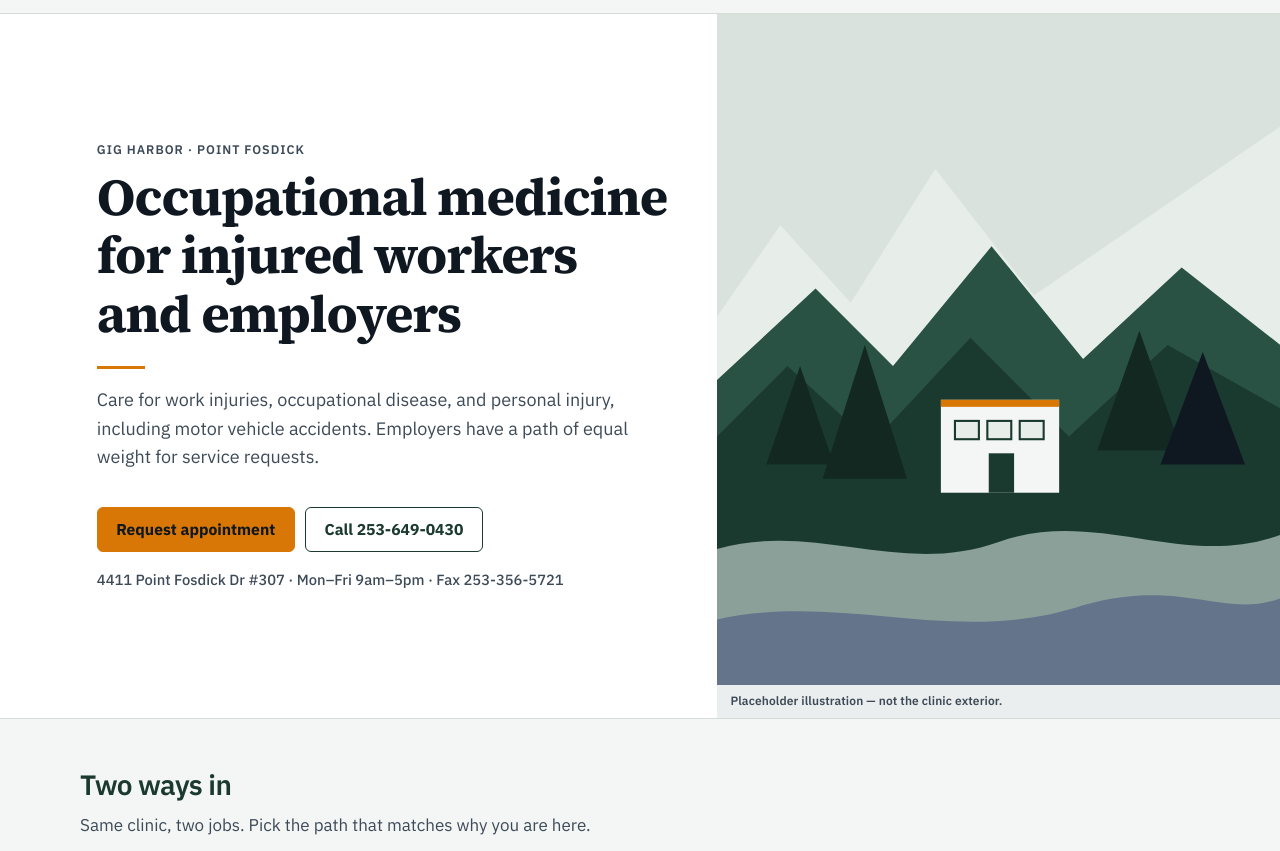
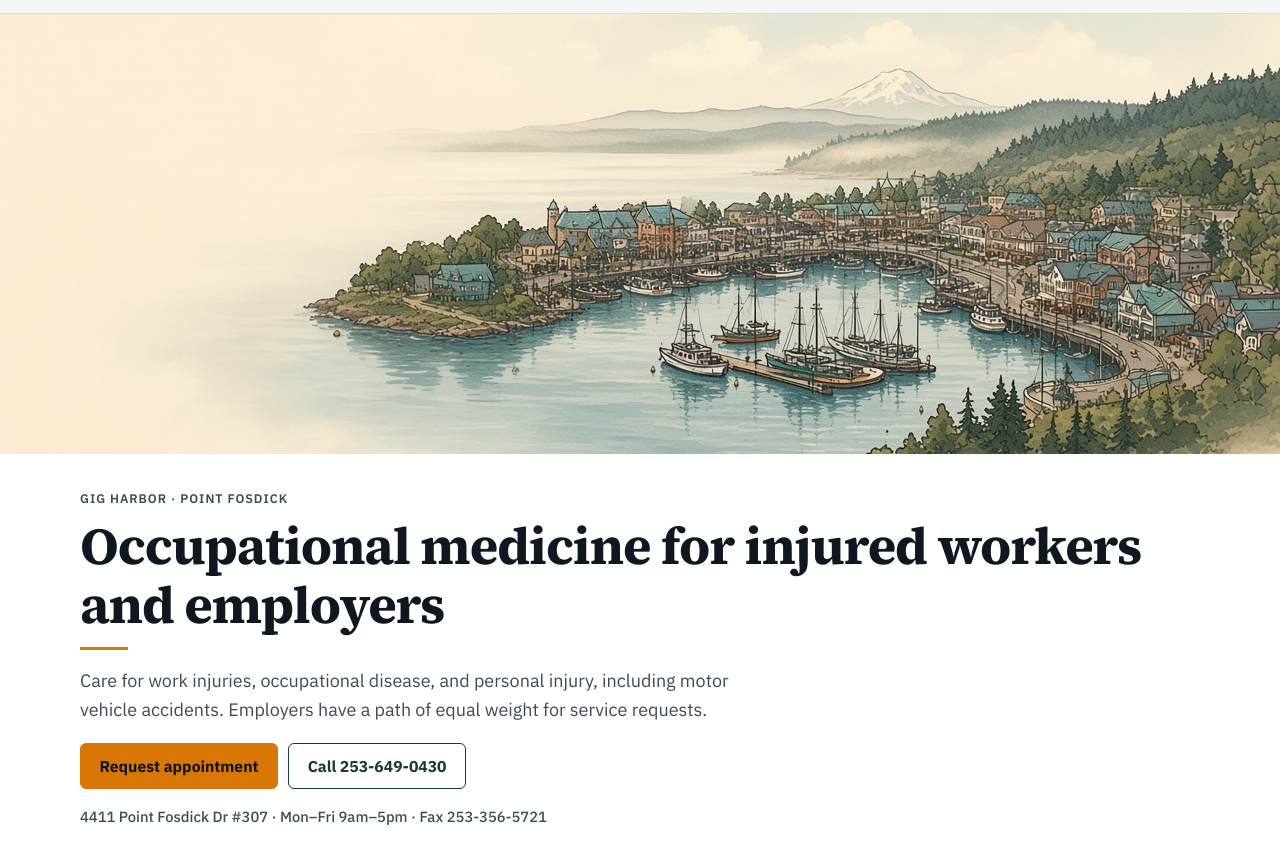
Before and after one commit to dkirk15/narrows-digital-demos, a plain HTML site: page olympic-occupational-medicine/index.html in a window 1280 px wide. Shown: the part 101-952 px from the top of the page. Drawn offline with Linux system fonts and the light colour scheme.

Commit message:
FM-OOM-HERO-1 Wire Lens Gig Harbor hero under header

```diff
--- a/olympic-occupational-medicine/index.html
+++ b/olympic-occupational-medicine/index.html
@@ -9,7 +9,7 @@
   <link rel="preconnect" href="https://fonts.googleapis.com" />
   <link rel="preconnect" href="https://fonts.gstatic.com" crossorigin />
   <link href="https://fonts.googleapis.com/css2?family=IBM+Plex+Sans:wght@400;500;600;700&amp;family=Source+Serif+4:opsz,wght@8..60,700&amp;display=swap" rel="stylesheet" />
-  <link rel="stylesheet" href="olympic.css?v=2" />
+  <link rel="stylesheet" href="olympic.css?v=3" />
 </head>
 <body>
   <a class="skip-link" href="#main">Skip to content</a>
@@ -58,6 +58,15 @@
   </header>
   <main id="main" tabindex="-1">
     <section class="oly-hero" aria-labelledby="hero-title">
+      <div class="oly-hero__art">
+        <img
+          class="oly-hero__img"
+          src="assets/hero-gig-harbor-16x9-v1.png?v=1"
+          width="1280"
+          height="720"
+          alt="Illustrated Gig Harbor harbor: boats at the waterfront, shoreline buildings, and forested hills."
+        />
+      </div>
       <div class="oly-hero__plate">
         <div class="oly-hero__plate-inner">
           <p class="kicker">Gig Harbor · Point Fosdick</p>
@@ -70,27 +79,6 @@
           </div>
           <p class="hero-meta">4411 Point Fosdick Dr #307 · Mon–Fri 9am–5pm · Fax 253-356-5721</p>
         </div>
-      </div>
-      <div class="oly-hero__art">
-        <svg viewBox="0 0 800 1000" preserveAspectRatio="xMidYMid slice" aria-hidden="true" focusable="false">
-        <rect width="800" height="1000" fill="#D9E2DD"/>
-        <path d="M0 430 L90 300 L190 410 L310 220 L450 400 L800 160 L800 640 L0 640 Z" fill="#E7EEEA"/>
-        <path d="M0 520 L140 390 L250 500 L390 330 L520 490 L660 360 L800 470 L800 720 L0 720 Z" fill="#2A5244"/>
-        <path d="M0 600 L100 500 L220 610 L360 460 L500 600 L640 470 L800 560 L800 820 L0 820 Z" fill="#1B3A2F"/>
-        <path d="M0 760 C140 720 260 800 400 750 C540 700 660 790 800 740 L800 1000 L0 1000 Z" fill="#8AA099"/>
-        <path d="M0 860 C180 820 340 900 520 840 C660 800 720 860 800 830 L800 1000 L0 1000 Z" fill="#64748B"/>
-        <polygon points="70,640 118,500 166,640" fill="#122820"/>
-        <polygon points="150,660 210,470 270,660" fill="#122820"/>
-        <polygon points="540,620 600,450 660,620" fill="#122820"/>
-        <polygon points="630,640 690,480 750,640" fill="#0F1720"/>
-        <rect x="318" y="548" width="168" height="132" fill="#F4F6F5"/>
-        <rect x="318" y="548" width="168" height="10" fill="#D97706"/>
-        <rect x="338" y="578" width="34" height="26" fill="#E7EEEA" stroke="#1B3A2F" stroke-width="3"/>
-        <rect x="384" y="578" width="34" height="26" fill="#E7EEEA" stroke="#1B3A2F" stroke-width="3"/>
-        <rect x="430" y="578" width="34" height="26" fill="#E7EEEA" stroke="#1B3A2F" stroke-width="3"/>
-        <rect x="386" y="624" width="36" height="56" fill="#1B3A2F"/>
-      </svg>
-        <p class="art-caption">Placeholder illustration — not the clinic exterior.</p>
       </div>
     </section>
 
@@ -245,7 +233,7 @@
         </div>
       </div>
       <p class="preview-banner">Preview by Narrows Digital — not affiliated with the practice.</p>
-      <p class="asset-note">Hero is CSS/placeholder — not the clinic exterior.</p>
+      <p class="asset-note">Illustrated Gig Harbor scene — not the clinic exterior.</p>
     </div>
   </footer>
   <div class="mobile-callbar" aria-label="Quick actions">
--- a/olympic-occupational-medicine/olympic.css
+++ b/olympic-occupational-medicine/olympic.css
@@ -466,46 +466,36 @@ p { margin: 0 0 1rem; }
   align-items: center;
 }
 
+/* Stacked home hero: image band, then copy. Scoped so inner pages stay text-only. */
 .oly-hero {
-  display: grid;
-  grid-template-columns: 1fr;
+  display: flex;
+  flex-direction: column;
   background: var(--white);
   border-bottom: 1px solid var(--line);
+}
+
+.oly-hero__art {
+  width: 100%;
+  height: clamp(220px, 38vw, 440px);
+  overflow: hidden;
+  background: #E8E3D6;
+  line-height: 0;
+}
+
+.oly-hero__img {
+  width: 100%;
+  height: 100%;
+  object-fit: cover;
+  /* Harbor, boats, and hills sit right of the paper vignette. */
+  object-position: 72% 60%;
 }
 
 .oly-hero__plate { background: var(--white); }
 
 .oly-hero__plate-inner {
-  width: min(100% - 2rem, 40rem);
+  width: min(100% - 2rem, var(--max));
   margin-inline: auto;
-  padding: 2.4rem 0 2rem;
-}
-
-.oly-hero__art {
-  position: relative;
-  min-height: 240px;
-  background: #D9E2DD;
-  overflow: hidden;
-}
-
-.oly-hero__art svg {
-  width: 100%;
-  height: 100%;
-  min-height: 240px;
-}
-
-.art-caption {
-  position: absolute;
-  left: 0;
-  right: 0;
-  bottom: 0;
-  margin: 0;
-  padding: 0.4rem 0.85rem;
-  background: rgba(244, 246, 245, 0.94);
-  color: var(--muted);
-  font-size: 0.75rem;
-  font-weight: 600;
-  letter-spacing: 0.01em;
+  padding: 2.15rem 0 2.35rem;
 }
 
 .hero-meta {
@@ -513,31 +503,6 @@ p { margin: 0 0 1rem; }
   color: var(--muted);
   font-size: 0.92rem;
   font-weight: 500;
-}
-
-@media (min-width: 960px) {
-  .oly-hero {
-    grid-template-columns: minmax(0, 1.12fr) minmax(280px, 0.88fr);
-    min-height: 540px;
-    align-items: stretch;
-  }
-
-  .oly-hero__plate {
-    display: flex;
-    justify-content: flex-end;
-  }
-
-  .oly-hero__plate-inner {
-    width: min(40rem, 100%);
-    margin: 0;
-    padding: 3.5rem 2.75rem 3.5rem 1.25rem;
-    display: flex;
-    flex-direction: column;
-    justify-content: center;
-  }
-
-  .oly-hero__art,
-  .oly-hero__art svg { min-height: 100%; height: 100%; }
 }
 
 .path-section { padding: clamp(1.75rem, 4vw, 3rem) 0 0.5rem; }
```
Also changed, not shown: olympic-occupational-medicine/assets/hero-gig-harbor-16x9-v1.png (added).
